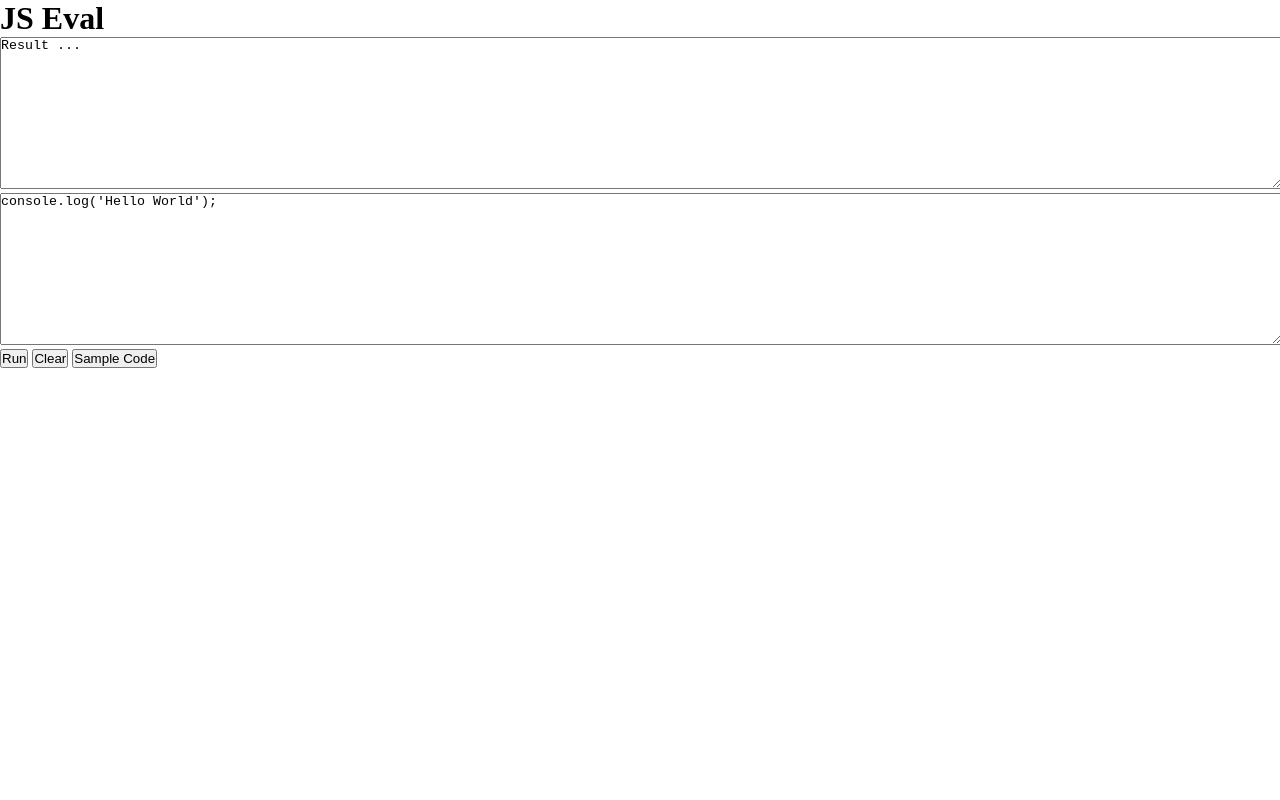
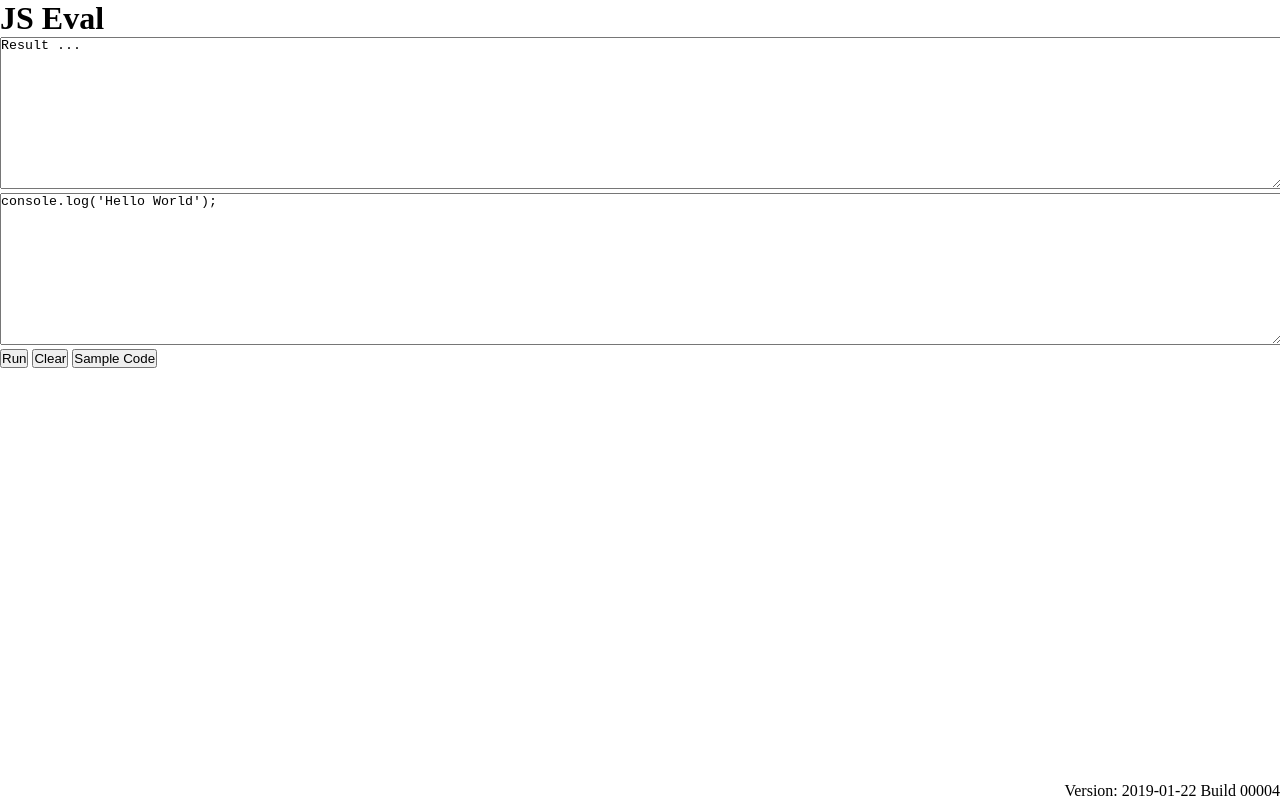
Before and after one commit to gabrielchung/mobile-ide, a plain HTML site: page index.html in a window 1280 px wide. Drawn offline with Linux system fonts and the light colour scheme.

Commit message:
Add files via upload

```diff
--- a/index.html
+++ b/index.html
@@ -3,7 +3,7 @@
 <!--
 
   * JS Eval
-  * 2019-01-22 Build 00003
+  * 2019-01-22 Build 00004
 
 -->
 
@@ -30,6 +30,11 @@
     #run_ts {
       display: none;
     }
+    #app_version {
+      position: absolute;
+      right: 0;
+      bottom: 0;
+    }
   </style>
 
 </head>
@@ -38,6 +43,8 @@
   <!-- <script src="js/scripts.js"></script> -->
 
   <h1>JS Eval</h1>
+
+  <span id="app_version">Version: 2019-01-22 Build 00004</span>
 
   <textarea id="result">Result ...</textarea>
 
```
